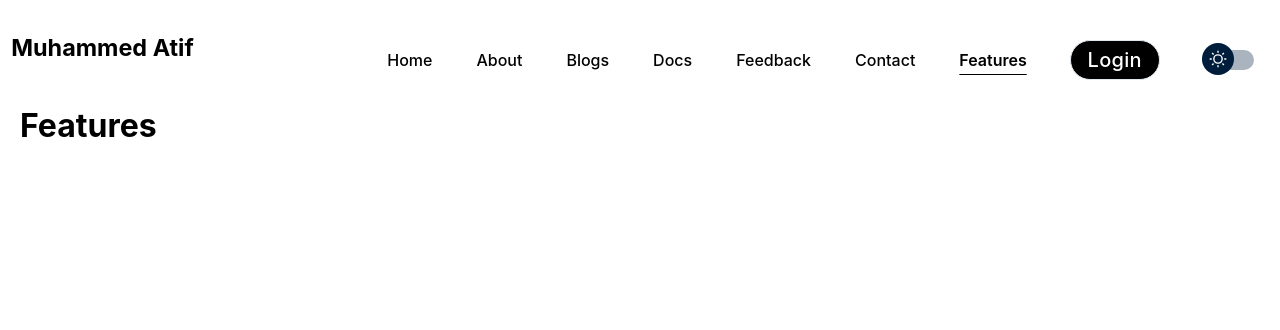
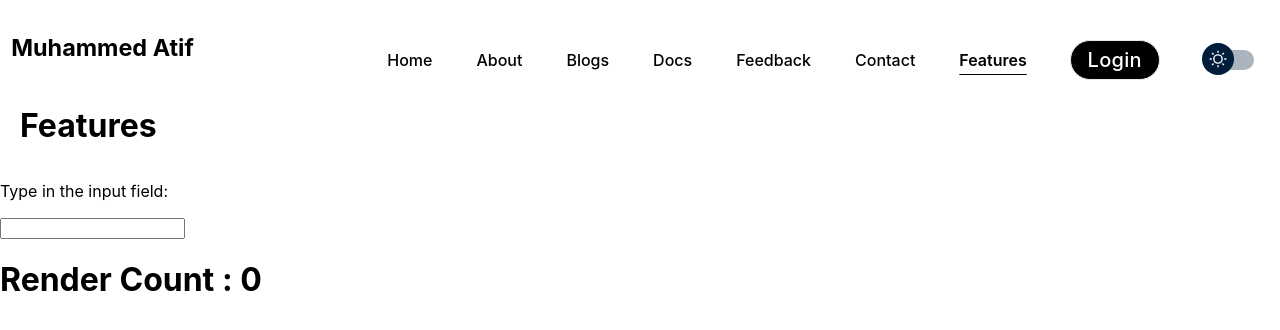
Before and after one commit to M-Atif63/React-Hooks, a React (Create React App) app: page /features in a window 1280 px wide. Shown: the top 330 px of the page. Built offline with nearby package versions, Linux system fonts and the light colour scheme.

Commit message:
feat: Add input field and render count to Features component

```diff
--- a/src/Components/Pages/Features.jsx
+++ b/src/Components/Pages/Features.jsx
@@ -1,12 +1,28 @@
-import React, { useContext } from 'react'
+import React, { useContext, useEffect, useRef, useState } from 'react'
 import { ProjectTheme } from './ChangTheme'
 
 function Features() {
-    const {theme} = useContext(ProjectTheme)
+  const [inputValue,setInputValue] = useState('')
+  const { theme } = useContext(ProjectTheme)
+
+  const count = useRef(0)
+  useEffect(()=>{
+   count.current = count.current + 1;
+  },[inputValue])
   return (
-    <div style={{background:theme==='light'?'white':'#222',color:theme==='light'?'black':'white',height:'100vh'}}>
-      <h1 style={{padding:'20px',margin:'0px'}}>Features</h1>
+    <div style={{ background: theme === 'light' ? 'white' : '#222', color: theme === 'light' ? 'black' : 'white', height: '100vh' }}>
+      <h1 style={{ padding: '20px', margin: '0px' }}>Features</h1>
+    <p>Type in the input field:</p>
+    <input type='text' value={inputValue} onChange={(e)=>setInputValue(e.target.value)}></input>
+    <h1>Render Count : {count.current}</h1>
+
+
     </div>
+
+
+
+
+
   )
 }
 
```
